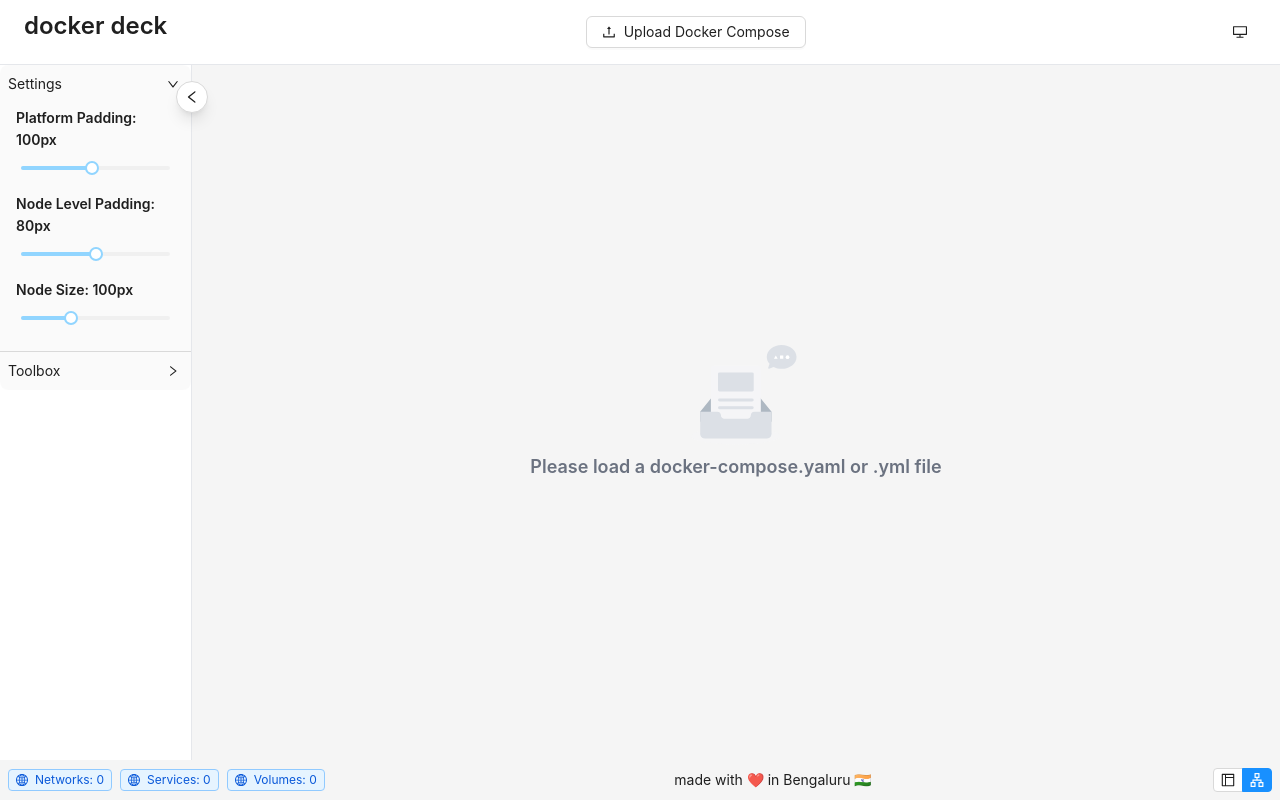
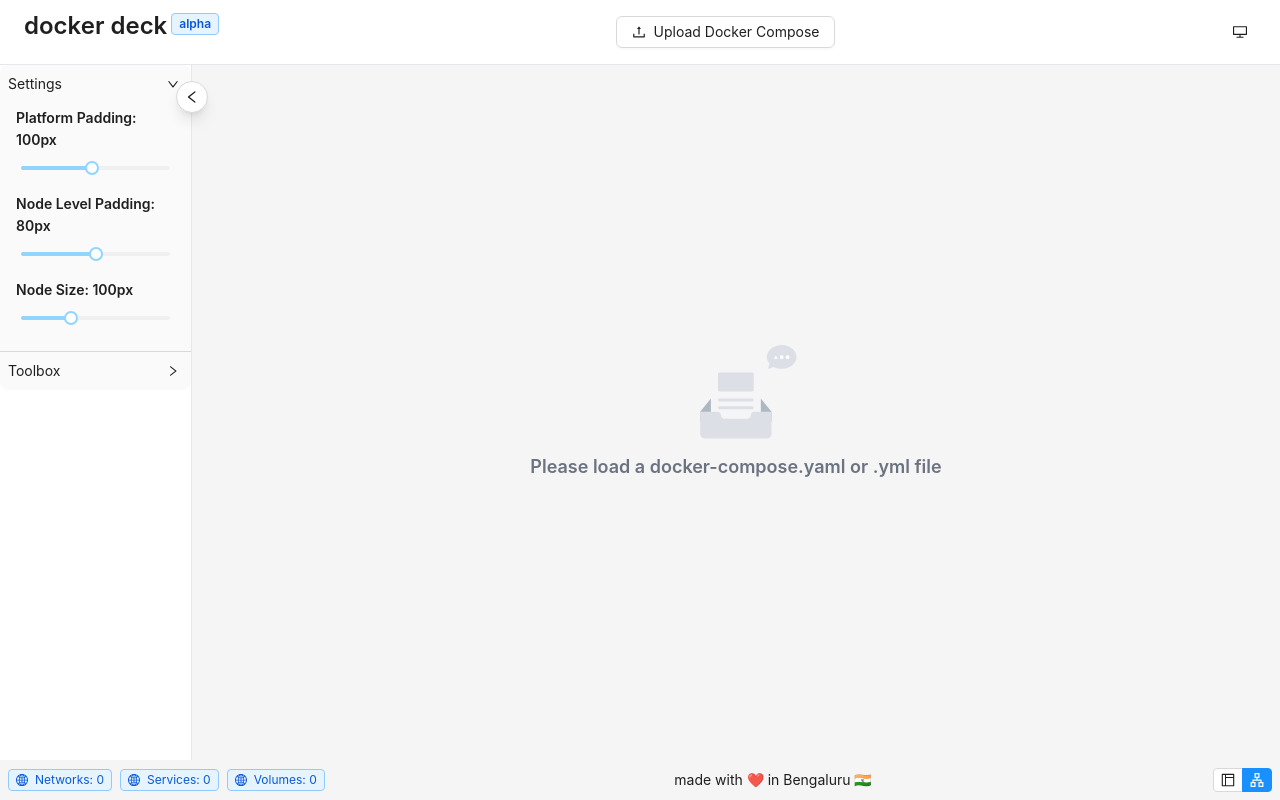
Before and after one commit to gaurav-kispotta/dockerdeck-ui, a React (Vite) app: page / in a window 1280 px wide. Built offline with nearby package versions, Linux system fonts and the light colour scheme.

Commit message:
feat: add alpha tag to Navbar title for version indication

```diff
--- a/src/components/navbar/Navbar.tsx
+++ b/src/components/navbar/Navbar.tsx
@@ -1,4 +1,4 @@
-import { Layout, Upload, Button, Dropdown, Avatar, Badge, Space, Typography } from 'antd'
+import { Layout, Upload, Button, Dropdown, Avatar, Badge, Space, Typography, Tag } from 'antd'
 import { UploadOutlined, ShoppingCartOutlined, UserOutlined, SettingOutlined, LogoutOutlined } from '@ant-design/icons'
 import type { MenuProps } from 'antd'
 import { useFileUpload } from "../../context/ReduxAppContext"
@@ -96,7 +96,9 @@
     return (
         <div className="px-6 flex items-center justify-between h-16 theme-transition ">
             <div className="flex-none">
-                <Title level={3} className="text-gray-900 dark:text-gray-100">docker deck</Title>
+                <Title level={3} className="text-gray-900 dark:text-gray-100">
+                    docker deck<sup className="text-xs text-blue-500 ml-1"><Tag color="blue">alpha </Tag></sup>
+                </Title>
             </div>
             <div className="flex-grow flex justify-center items-center">
                 <Upload {...uploadProps}>
```
